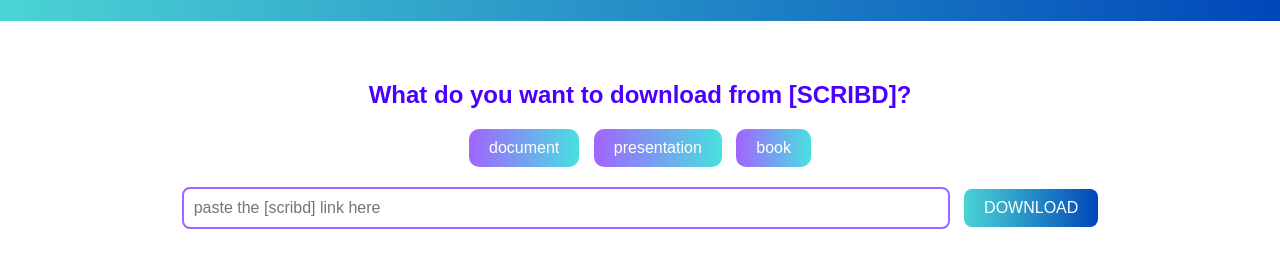
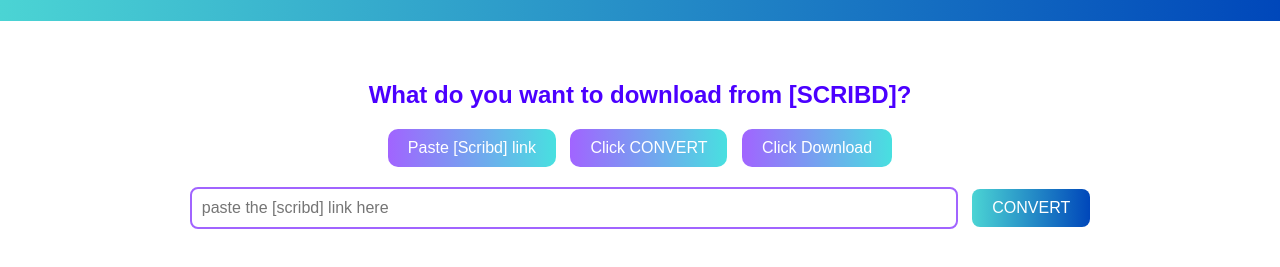
Before and after one commit to zie2store/scrbd, a website: page public/index.html in a window 1280 px wide. Shown: the part 99-366 px from the top of the page. Drawn offline with Linux system fonts and the light colour scheme.

Commit message:
Update index.html

```diff
--- a/public/index.html
+++ b/public/index.html
@@ -106,14 +106,14 @@
     <h2>What do you want to download from [SCRIBD]?</h2>
 
     <div class="button-group">
-      <button class="type-btn">document</button>
-      <button class="type-btn">presentation</button>
-      <button class="type-btn">book</button>
+      <button class="type-btn">Paste [Scribd] link</button>
+      <button class="type-btn">Click CONVERT</button>
+      <button class="type-btn">Click Download</button>
     </div>
 
     <div class="input-section">
       <input type="text" id="inputUrl" placeholder="paste the [scribd] link here" />
-      <button onclick="convertUrl()">DOWNLOAD</button>
+      <button onclick="convertUrl()">CONVERT</button>
     </div>
 
     <div class="result" id="resultSection" style="display:none;">
```
